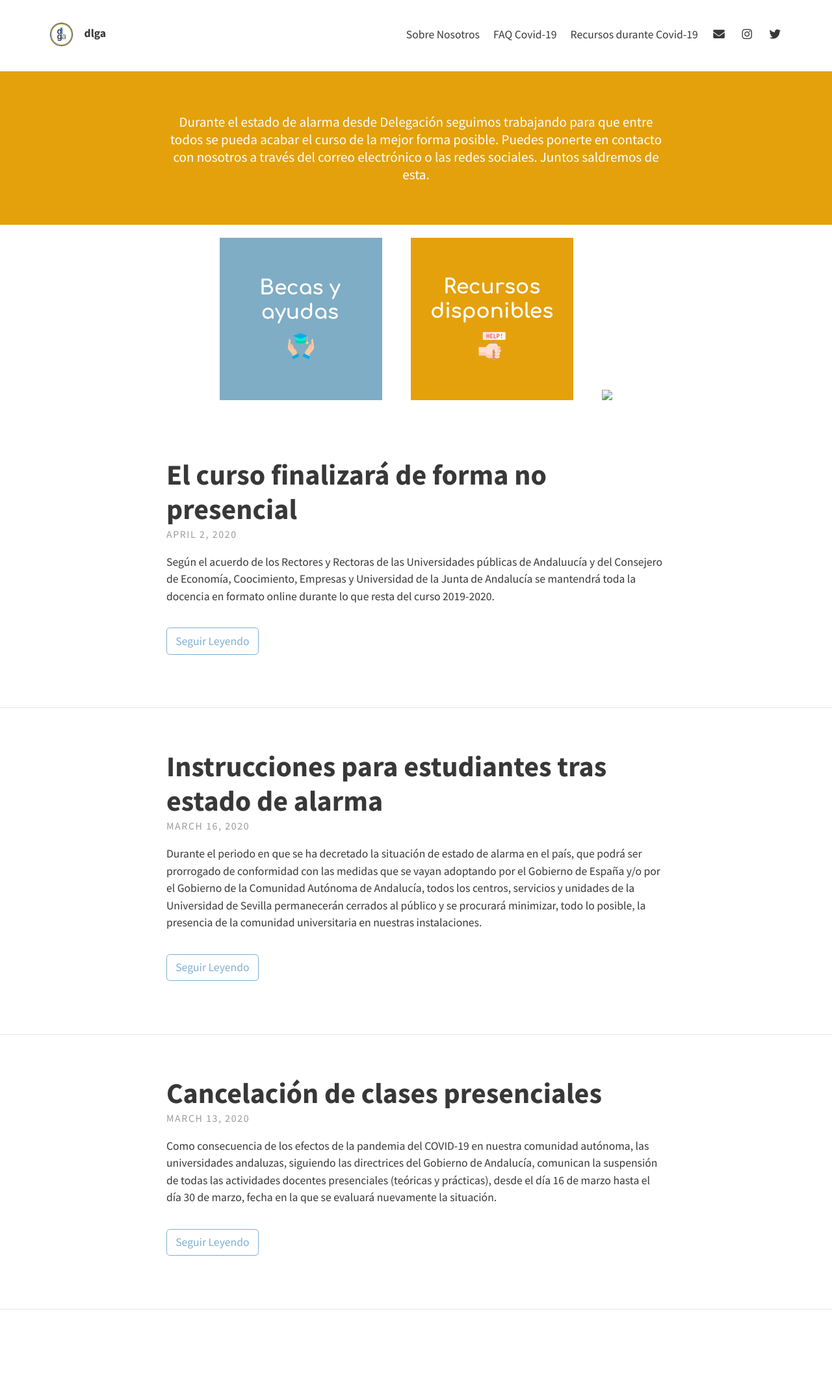
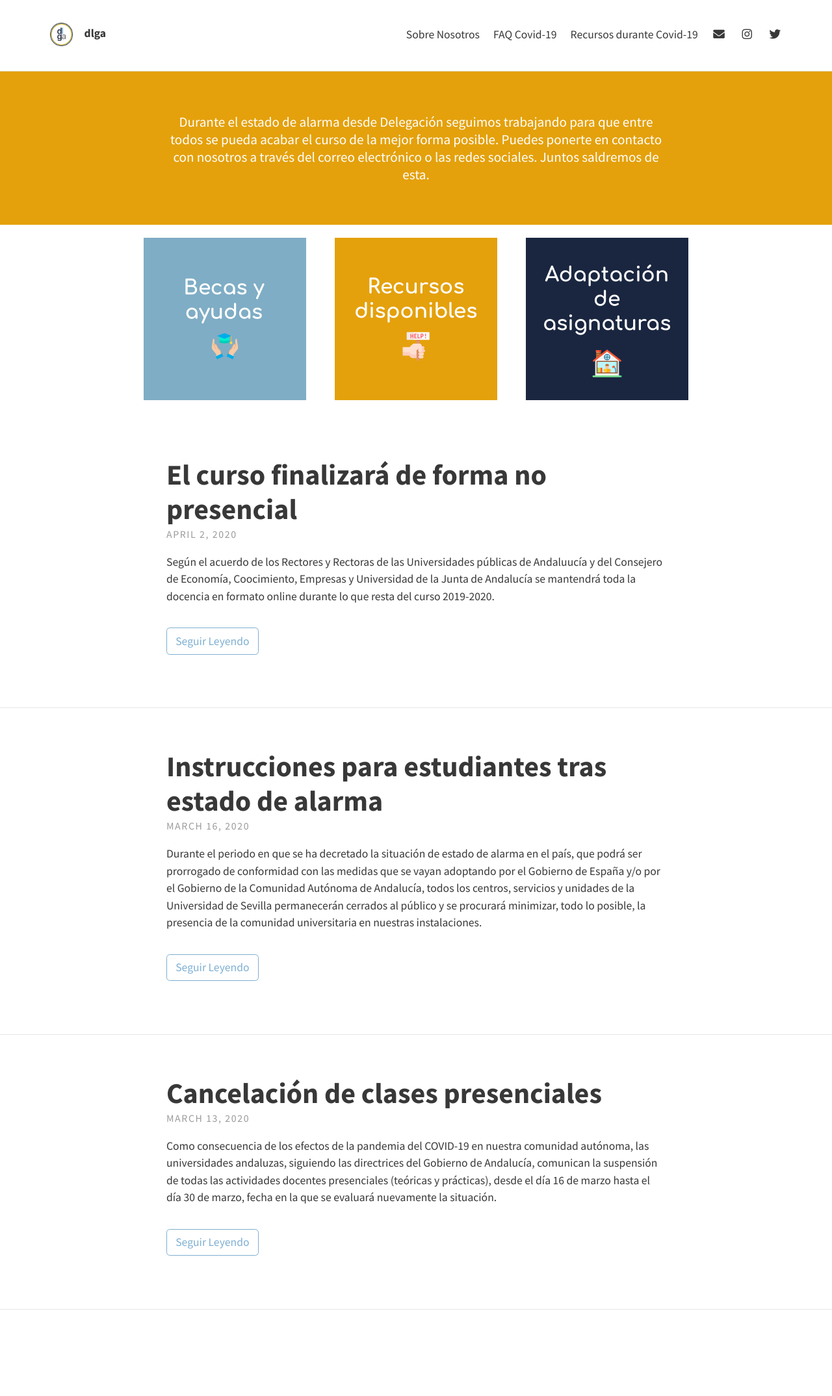
Before and after one commit to dlga/dlga.github.io, a Jekyll site: the page built from index.html, in a window 1280 px wide. Shown: the whole page at 65% size. Built offline with Jekyll 4.4.1, drawn with Linux system fonts in a browser that asks for light colours; nearby versions of some CDN libraries; the list of posts is cut into pages by our own code.

Commit message:
img added

```diff
--- a/_layouts/home.html
+++ b/_layouts/home.html
@@ -8,12 +8,11 @@ layout: default
   style="background-image: url('{{ site.baseurl }}/{{ site.theme_settings.header_text_feature_image }}')">
     {{ site.theme_settings.header_text }}
   </div>
-  {% endif %}
+  {% endif %}<br />
  <div style="width:80%;margin:0 auto!important;text-align:center;padding:20px;height:auto;">
-   <div style="display:inline;padding:20px;"><img src="assets/img/becas.jpg" width="250px" /></div>
-   <div style="display:inline;padding:20px;"><img src="assets/img/recursos.jpg" width="250px" /></div>
-   <div style="display:inline;padding:20px;"><img src="assets/img/adaptacion.jpg" width="250px" /></div>
-
+<div style="display:inline;padding:20px;"><img src="assets/img/becas.jpg" width="250px" /></div>
+<div style="display:inline;padding:20px;"><img src="assets/img/recursos.jpg" width="250px" /></div>
+<div style="display:inline;padding:20px;"><img src="assets/img/adaptacion.jpg" width="250px" /></div>
 </div>
 
 
```
Also changed, not shown: assets/img/adaptacion.jpg (added).
